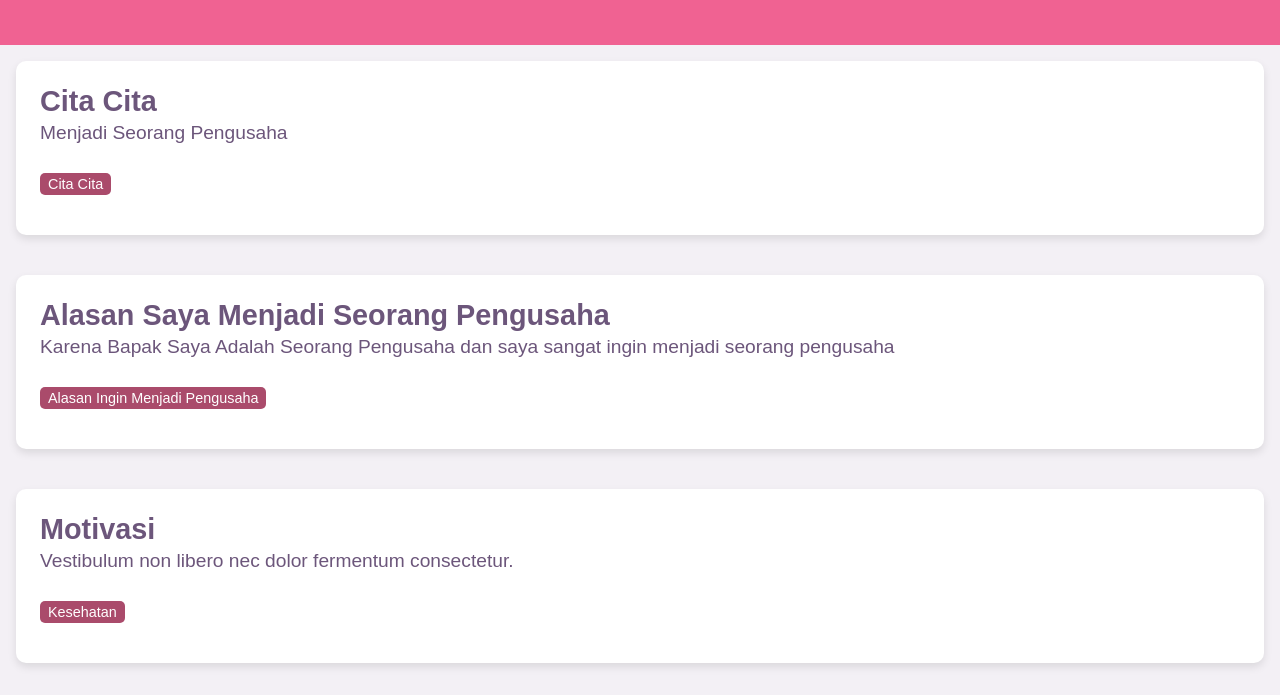
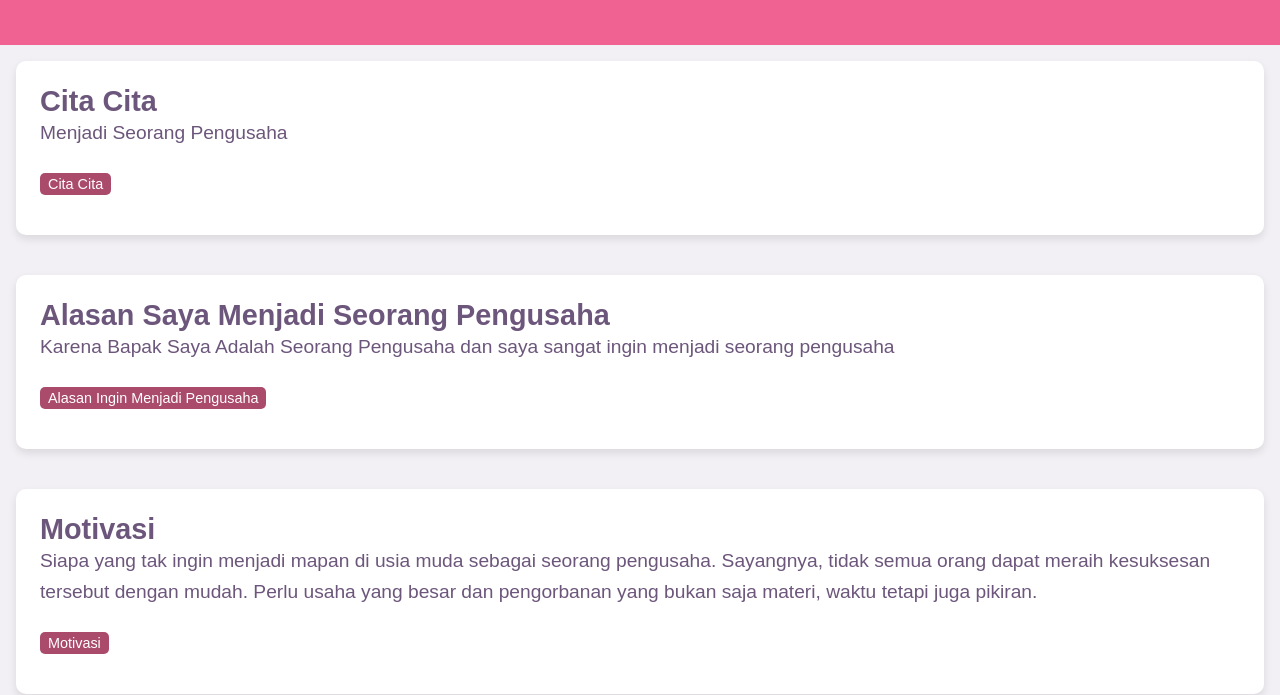
Before and after one commit to lutvy111/CompanyLutpi, a plain HTML site: page index.html in a window 1280 px wide. Shown: the part 110-805 px from the top of the page. Drawn offline with Linux system fonts and the light colour scheme.

Commit message:
Update index.html

```diff
--- a/index.html
+++ b/index.html
@@ -26,8 +26,8 @@
     </section>
     <section class="article">
       <h2> Motivasi </h2>
-      <p>Vestibulum non libero nec dolor fermentum consectetur.</p>
-      <span class="category">Kesehatan</span>
+      <p>Siapa yang tak ingin menjadi mapan di usia muda sebagai seorang pengusaha. Sayangnya, tidak semua orang dapat meraih kesuksesan tersebut dengan mudah. Perlu usaha yang besar dan pengorbanan yang bukan saja materi, waktu tetapi juga pikiran. </p>
+      <span class="category">Motivasi</span>
     </section>
   </main>
   <footer>
```
